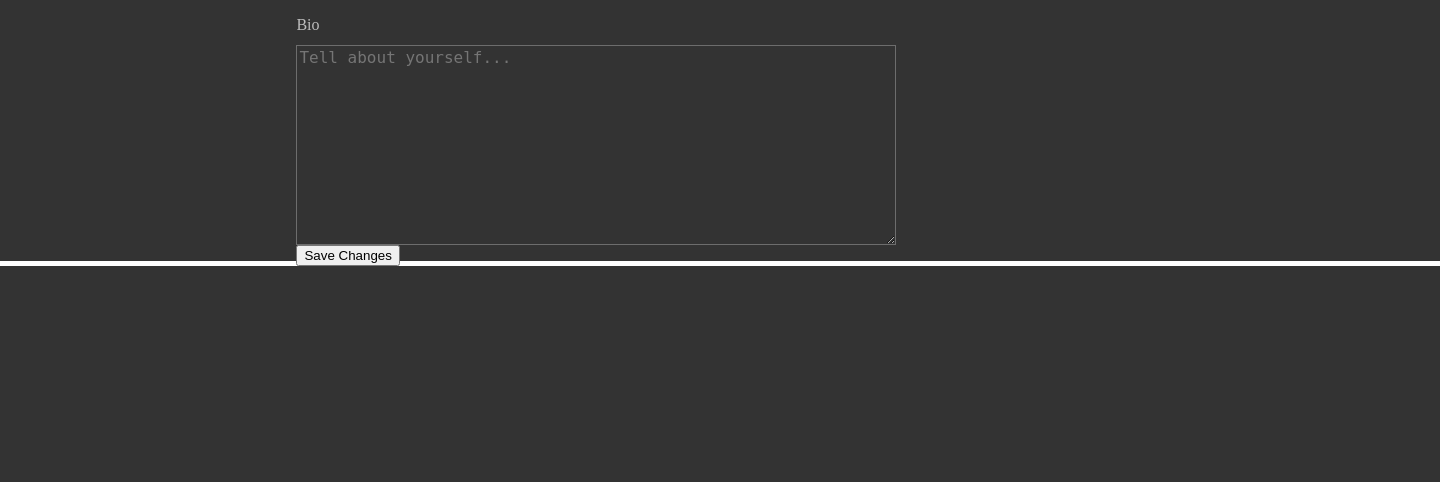
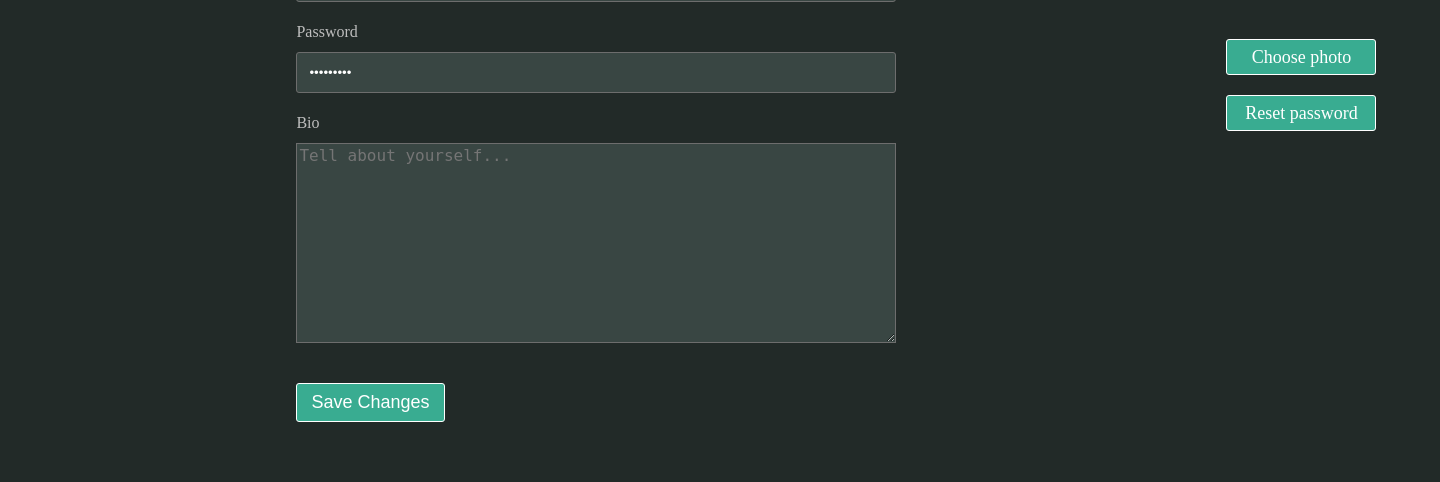
Before and after one commit to ngockhoa13/flask-mysql, a Flask app: page /settings in a window 1440 px wide. Shown: the part 539-1021 px from the top of the page. Before the commit the page ends 805 px from the top, so only its background shows below. Run offline with Flask 3, Linux system fonts and the light colour scheme; a user stored in the database is signed in; data comes from the database, SQL or seed files in the repository; some libraries are stand-ins or nearby versions.

Commit message:
doi chuc nang load anh

```diff
--- a/app/assests/css/style.css
+++ b/app/assests/css/style.css
@@ -674,15 +674,25 @@ hr {
 
 /* Settings */
 .set-page-container {
-  padding: 10px 0 10px 60px;
   height: 100vh;
   width: 100vw;
-  background-color: #333;
+  /* position: relative; */
+  background-color: #222a28;
 }
+
 .setting-header {
   display: flex;
   align-items: center;
-  padding-top: 20px;
+  padding: 10px 0px 20px 40px;
+  background-image: url(../img/mountain.png );
+  background-position: bottom;
+  background-repeat: repeat-x;
+  filter: hue-rotate(145deg) saturate(0.6);
+    left: 0;
+    position: sticky;
+    top: 0;
+    width: 100%;
+    z-index: 1;
 }
 
 .setting-header .donate {
@@ -699,19 +709,31 @@ hr {
   color: #bebebe;
 }
 
+.setting-banner, .donate{
+  display: block;
+  padding: 20px 20px 20px 20px;
+
+}
+
+.setting-banner:hover, .donate:hover{
+  cursor:pointer;
+}
+
 .setting-ava {
-  width: 150px;
-  height: 150px;
+  width: 250px;
+  height: 250px;
   background-image: url(https://lh3.googleusercontent.com/a/ACg8ocJrJyD18UA8NXfbaikTNxNnyRwLgkt2KTXsA3_9-Zw=s96-c);
   background-size: cover;
   background-repeat: no-repeat;
   background-position: center center;
-  background-size: 110%;
+  object-fit: cover;
 }
 
 .setting-body {
   display: flex;
-  margin-top: 60px;
+  padding: 60px;
+  padding-top: 90px;
+  background-color: #222a28;
 }
 
 .nav-setting {
@@ -756,6 +778,8 @@ hr {
   margin-top: 0;
   margin-bottom: 30px;
   border-bottom: 2px solid #4f4f4f;
+  background: #1b322c;
+  padding: 19px 15px 21px 21px;
 }
 
 .set-area-left div label {
@@ -770,7 +794,7 @@ hr {
   margin-bottom: 20px;
   border: 1px solid #6d6d6d;
   display: block;
-  background-color: #333;
+  background-color: #394643 ;
   padding: 12px 12px;
   border-radius: 3px;
   width: 600px;
@@ -787,6 +811,10 @@ hr {
 
 .set-area-right {
   margin-left: 280px;
+  display: flex;
+  flex-direction: column;
+  align-items: center;
+
 }
 
 .choose-photo,
@@ -797,10 +825,28 @@ hr {
   margin: 10px 0px;
   font-size: 16px;
   border: 1px solid #fff;
-  background-color: #333;
+  background-color: #39ac91;
+  font-size: 18px;
+  font-weight: 500;
   color: #fff;
   text-align: center;
   border-radius: 3px;
+}
+
+.save-change{
+  border: 1px solid #fff;
+  background-color: #39ac91;
+  font-size: 18px;
+  font-weight: 500;
+  color: #fff;
+  border-radius: 3px;
+  text-align: center;
+  margin-top: 40px;
+  padding: 8px 14px;
+}
+
+.choose-photo{
+  margin-top: 40px;
 }
 
 .choose-photo input{
@@ -812,7 +858,7 @@ hr {
 .bio-area{
   font-size: 16px;
     border: 1px solid #6d6d6d;
-    background-color: #333;
+    background-color: #394643;
     color: #fff;
 }
 
@@ -823,11 +869,11 @@ hr {
 }
 
 .choose-photo:hover{
-  background-color: #adb5bd;
+  background-color: #66ffdb;
 }
 
 .reset-pass:hover{
-  background-color: #adb5bd;
+  background-color: #66ffdb;
 }
 
 .n2o-filter:hover{
--- a/app/routes.py
+++ b/app/routes.py
@@ -142,14 +142,10 @@ def settings():
             file.save(file_path)
 
             # Resize the image
-            resized_file_path = os.path.join(app.config['UPLOAD_FOLDER'], 'resized_' + filename)
-            with Image.open(file_path) as img:
-                img_resized = img.resize((130, 150))
-                img_resized.save(resized_file_path)
 
             # Add code to update the user's profile picture in the database (if needed)
             flash('File uploaded successfully')
-            return render_template('settings.html', profile_pic='resized_' + filename)  # Redirect to the settings page
+            return render_template('settings.html', profile_pic= filename)  # Redirect to the settings page
 
         else:
             flash('Invalid file format.')
--- a/app/templates/settings.html
+++ b/app/templates/settings.html
@@ -1,13 +1,13 @@
 <!DOCTYPE html>
 <html lang="en">
   <head>
-    <meta charset="UTF-8">
-    <meta name="viewport" content="width=device-width, initial-scale=1.0">
+    <meta charset="UTF-8" />
+    <meta name="viewport" content="width=device-width, initial-scale=1.0" />
     <title>Settings - OpenU</title>
-    <link rel="stylesheet" href="../assests/css/style.css">
-    <link rel="stylesheet" href="../assests/css/reset.css">
+    <link rel="stylesheet" href="../assests/css/style.css" />
+    <link rel="stylesheet" href="../assests/css/reset.css" />
   </head>
-<body>
+  <body style="overflow-x: hidden">
     <div class="set-page-container">
       <header class="setting-header">
         <span class="setting-banner">Settings</span>
@@ -28,53 +28,98 @@
               <div class="set-area-left">
                 <div>
                   <label for="inputname">Name</label>
-                                <input type="text" name="name" minlength="1" maxlength="80" id="inputname" placeholder="Your full name" value="Thinh Đang">
+                  <input
+                    type="text"
+                    name="name"
+                    minlength="1"
+                    maxlength="80"
+                    id="inputname"
+                    placeholder="Your full name"
+                    value="Thinh Đang"
+                  />
                 </div>
                 <!--  username -->
                 <div class="username-input">
                   <label for="inputusername">Username</label>
-                                <input type="text" name="username" id="inputusername" minlength="1" maxlength="80" placeholder="Your username" pattern="^(?!-)[a-zA-Z0-9-]+$">
-                                <span class="rule-input">Allow a-Z, 0-9 and dash not at beginning.</span>
+                  <input
+                    type="text"
+                    name="username"
+                    id="inputusername"
+                    minlength="1"
+                    maxlength="80"
+                    placeholder="Your username"
+                    pattern="^(?!-)[a-zA-Z0-9-]+$"
+                  />
+                  <span class="rule-input"
+                    >Allow a-Z, 0-9 and dash not at beginning.</span
+                  >
                 </div>
                 <!-- email -->
                 <div>
                   <label for="inputemail">Email</label>
-                                <input type="email" name="email" id="inputemail" minlength="1" maxlength="80" placeholder="Your email">
+                  <input
+                    type="email"
+                    name="email"
+                    id="inputemail"
+                    minlength="1"
+                    maxlength="80"
+                    placeholder="Your email"
+                  />
                 </div>
                 <!-- password -->
                 <div>
                   <label for="inputpassword">Password</label>
-                                <input type="password" name="password" minlength="1" maxlength="80" id="inputpassword"  value="*********">
+                  <input
+                    type="password"
+                    name="password"
+                    minlength="1"
+                    maxlength="80"
+                    id="inputpassword"
+                    value="*********"
+                  />
                 </div>
                 <div>
                   <label for="inputBio">Bio</label>
-                                <textarea class="bio-area" rows="5" maxlength="160" placeholder="Tell about yourself..." name="bio" id="inputBio"></textarea>
+                  <textarea
+                    class="bio-area"
+                    rows="5"
+                    maxlength="160"
+                    placeholder="Tell about yourself..."
+                    name="bio"
+                    id="inputBio"
+                  ></textarea>
                 </div>
               </div>
               <div class="set-area-right">
-                            <div class="setting-ava">
-                            </div>
+                <div class="setting-ava"></div>
                 <label class="choose-photo">
                   <span>Choose photo</span>
-                              <input type="file" accept="image/*" name="file" id="inputavatar">
+                  <input
+                    type="file"
+                    accept="image/*"
+                    name="file"
+                    id="inputavatar"
+                  />
                 </label>
                 <div class="reset-pass"><span>Reset password</span></div>
               </div>
             </div>
-                    <button type="submit">Save Changes</button>
+            <button class="save-change" type="submit">Save Changes</button>
           </form>
         </section>
       </main>
     </div>
     {% if profile_pic %}
     <style>
-        .setting-ava
-        {
-          background-image: url("{{ url_for('static', filename='users_uploads/' + profile_pic) }}");
+      .setting-ava {
+        background-image: url("../assests/static{{ url_for('static', filename='../users_uploads/' + profile_pic) }}");
       }
     </style>
 
     {% endif %}
-    <script src="https://kit.fontawesome.com/c9f23d41c7.js" crossorigin="anonymous"></script>
+    <script
+      src="https://kit.fontawesome.com/c9f23d41c7.js"
+      crossorigin="anonymous"
+    ></script>
   </body>
 </html>
```
Also changed, not shown: register.html (added, +105 -0 lines), app/assests/static/users_uploads/blur.png (added), app/assests/static/users_uploads/resized_blur.png (added). Lines whose indentation alone changed are shown as unchanged.
